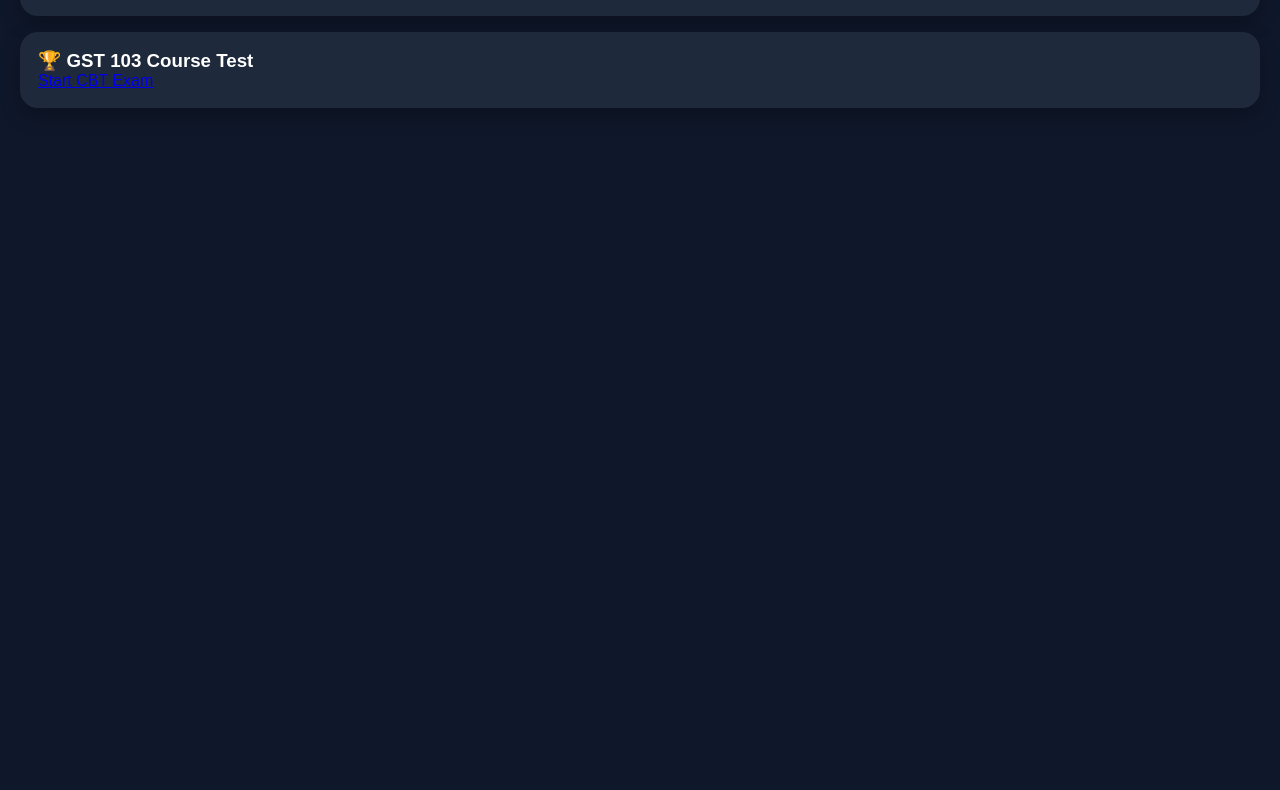
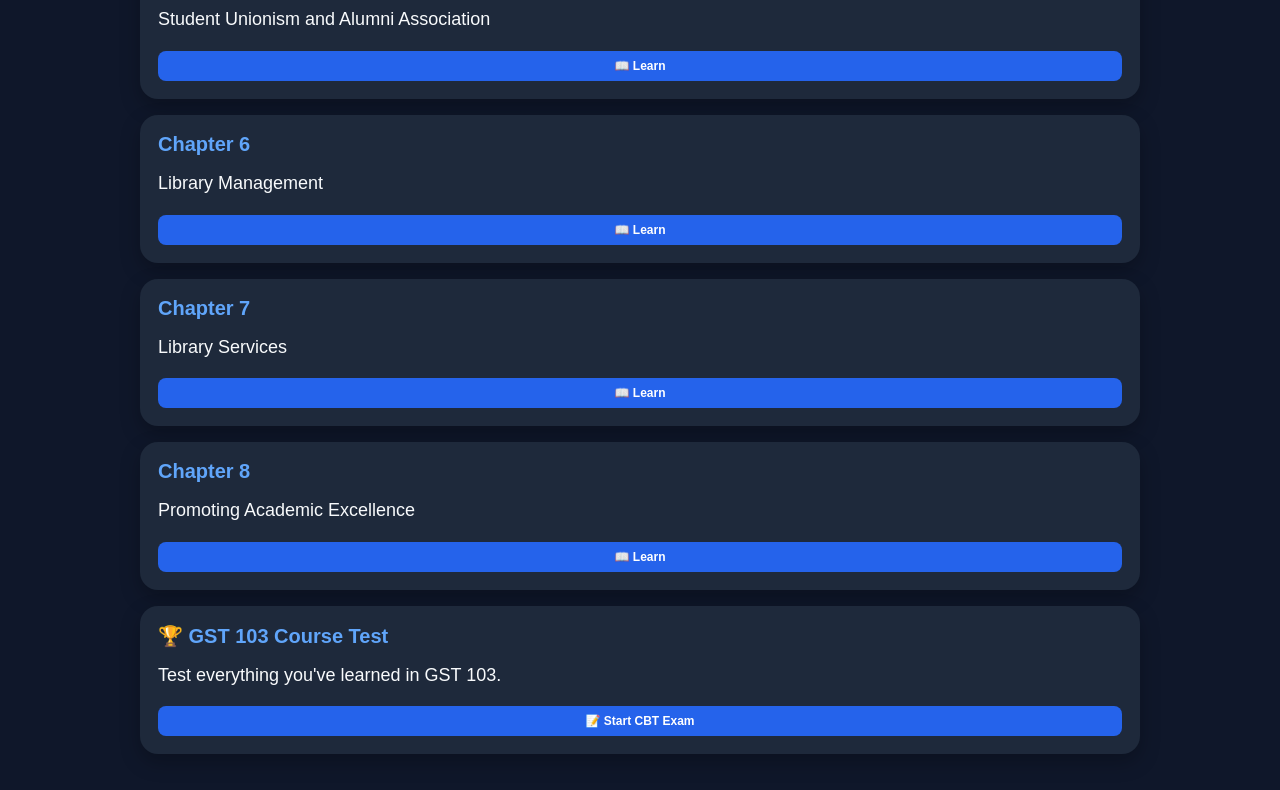
Before and after one commit to Funds7/Examify, a plain HTML site: page chapters-gst103.html in a window 1280 px wide. Shown: the part 904-1694 px from the top of the page. Before the commit the page ends 1048 px from the top, so only its background shows below. Drawn offline with Linux system fonts and the light colour scheme.

Commit message:
Refactor chapter list and course test layout
Enhance HTML structure and improve JavaScript rendering for chapters.

```diff
--- a/chapters-gst103.html
+++ b/chapters-gst103.html
@@ -1,58 +1,100 @@
 <!DOCTYPE html>
 <html>
+
 <head>
+    <meta charset="UTF-8">
+    <meta name="viewport" content="width=device-width, initial-scale=1.0">
+
     <title>GST 103 Chapters</title>
+
     <link rel="stylesheet" href="style.css">
 </head>
 
 <body>
 
-<h2 style="text-align:center;">
-📚 GST 103 - DELSU Culture and Ethics
-</h2>
+<div class="container">
+
+    <div class="chapter-header">
+        <h1>GST 103</h1>
+        <span>DELSU Culture and Ethics</span>
+        <p>📚 Choose a chapter to begin learning.</p>
+    </div>
 
     <div id="chapterList"></div>
+
+</div>
 
 <script src="gst103.js"></script>
 
 <script>
+
 let html = "";
 
 gst103Chapters.forEach(chapter => {
 
 html += `
+
 <div class="course-card">
 
-      <h3>Chapter ${chapter.id}</h3>
+    <div class="point-title">
+        Chapter ${chapter.id}
+    </div>
 
-      <p>${chapter.title}</p>
+    <div class="point-body">
+        ${chapter.title}
+    </div>
 
-      <button onclick="openChapter(${chapter.id})">
-        📚 Learn
+    <div class="card-buttons">
+
+        <button class="small-btn"
+        onclick="openChapter(${chapter.id})">
+        📖 Learn
         </button>
 
     </div>
+
+</div>
+
 `;
+
 });
 
 html += `
+
 <div class="course-card">
-    <h3>🏆 GST 103 Course Test</h3>
-    <a href="exam.html?course=gst103">
-      Start CBT Exam
-    </a>
+
+    <div class="point-title">
+        🏆 GST 103 Course Test
     </div>
+
+    <div class="point-body">
+        Test everything you've learned in GST 103.
+    </div>
+
+    <div class="card-buttons">
+
+        <button class="small-btn"
+        onclick="location.href='exam.html?course=gst103'">
+        📝 Start CBT Exam
+        </button>
+
+    </div>
+
+</div>
+
 `;
 
 document.getElementById("chapterList").innerHTML = html;
 
 function openChapter(id){
 
-  localStorage.setItem("course", "gst103");
-  localStorage.setItem("chapter", id);
+    localStorage.setItem("course","gst103");
+    localStorage.setItem("chapter",id);
 
-  window.location.href = "learn.html";
+    window.location.href="learn.html";
+
 }
+
 </script>
 
 </body>
```
Lines whose indentation alone changed are shown as unchanged.
